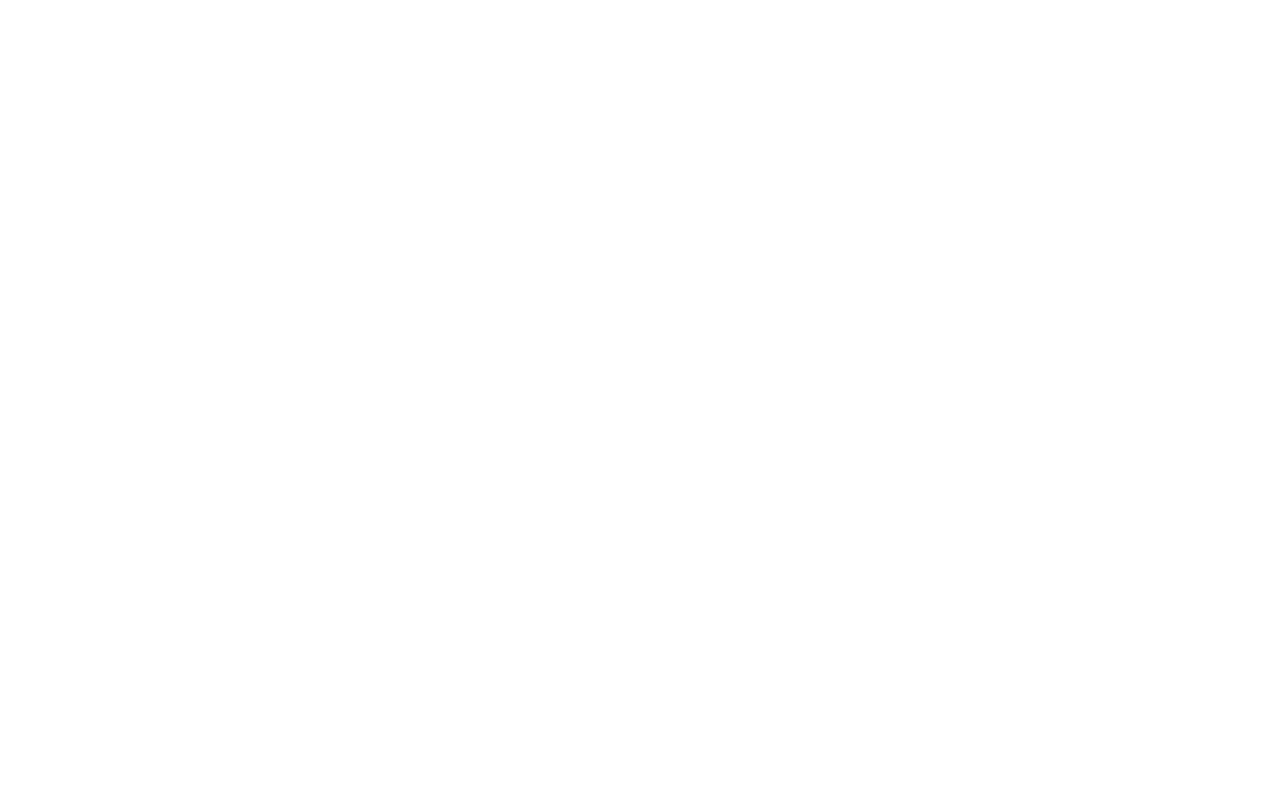
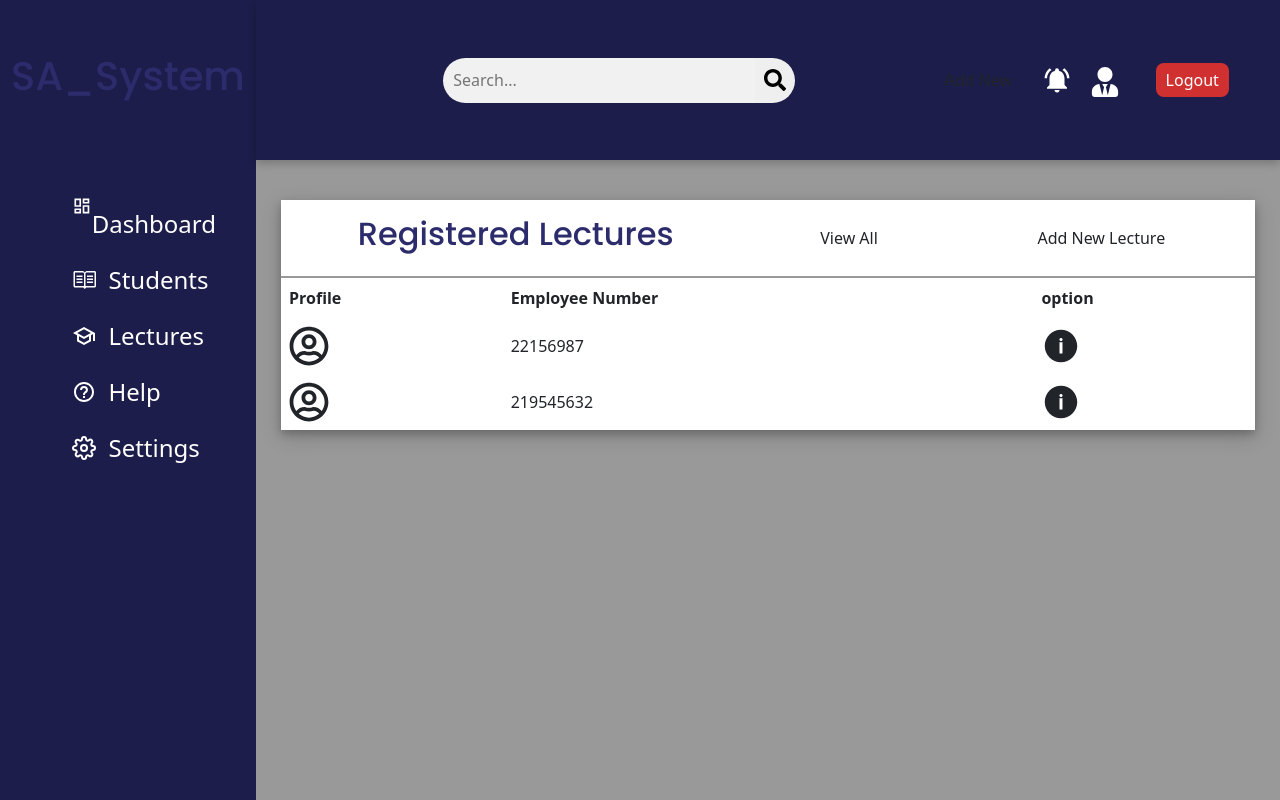
Before and after one commit to SPMazibuko/sa-admin, a React (Create React App) app: page /lectures in a window 1280 px wide. Before the commit this address had no page. Built offline with nearby package versions, Linux system fonts and the light colour scheme.

Commit message:
View Lecture UI

```diff
--- a/src/App.js
+++ b/src/App.js
@@ -7,6 +7,7 @@
   Route
 } from "react-router-dom";
 import { Students } from './components/students/Students';
+import { Lectures } from './components/lectures/Lectures';
 function App() {
   return (
     <Router>
@@ -14,6 +15,7 @@
           <Route path="/" element={<Login />} />
           <Route path="/dashboard" element={<Dashboard />}/>
           <Route path="/students" element={<Students />}/>
+          <Route path="/lectures" element={<Lectures />}/>
         </Routes>
   </Router>
   );
--- /dev/null
+++ b/src/components/lectures/Lectures.js
@@ -0,0 +1,43 @@
+import React, {useState} from 'react';
+import './lectures.css';
+import { Sidebar } from '../sidebar/Sidebar';
+import { Header } from '../header/Header';
+import {FaRegUserCircle} from 'react-icons/fa';
+import {IoIosInformationCircle} from 'react-icons/io';
+
+export const Lectures = () => {
+    return(
+        <div>
+            <Sidebar />
+            <div className='dashboard__container'>
+                <Header />
+                <div className='students__container'>
+                <div className="new-students">
+                    <div className="title">
+                        <h2>Registered Lectures</h2>
+                        <a href="#" className= "btn">View All</a>
+                        <a href="#" className= "btn">Add New Lecture</a>
+                    </div>
+                    <table>
+                        <tr>
+                            <th>Profile</th>
+                            <th>Employee Number</th>
+                            <th>option</th>
+                        </tr>
+                        <tr>
+                            <td><FaRegUserCircle className='dashboard__user-icon'/></td>
+                            <td>22156987</td>
+                            <td><IoIosInformationCircle className='dashboard__user-icon'/></td>
+                        </tr>
+                        <tr>
+                            <td><FaRegUserCircle className='dashboard__user-icon'/></td>
+                            <td>219545632</td>
+                            <td><IoIosInformationCircle className='dashboard__user-icon'/></td>
+                        </tr>
+                    </table>
+                </div>
+            </div>
+            </div>
+        </div>
+    );
+}
--- /dev/null
+++ b/src/components/lectures/lectures.css
@@ -0,0 +1,53 @@
+.students__container{
+    position: fixed;
+    margin-top: 20vh;
+    margin-left: 20vw;
+    min-height: 80vh;
+    min-width: 80vw;
+    background: #999;
+}
+.new-students {
+    flex: 2;
+    background: white;
+    min-height: 20vh;
+    margin: 0 25px;
+    box-shadow: 0 4px 8px 0 rgba(0, 0, 0, 0.2), 0 6px 20px 0 rgba(0, 0, 0, 0.19);
+    display: flex;
+    flex-direction: column;
+    margin-top: 5vh;
+}
+
+table {
+    padding: 10px;
+}
+
+th,td {
+text-align: left;
+padding: 8px;
+}
+
+
+table td:nth-child(1) img {
+    height: 40px;
+    width: 40px;
+}
+
+.icon-case{
+    height: 50px;
+    width: 50px;
+}
+.card-icon{
+    font-size: 50px;
+}
+
+.title {
+    display: flex;
+    align-items: center;
+    justify-content: space-around;
+    padding: 15px 10px;
+    border-bottom: 2px solid #999;
+}
+
+.dashboard__user-icon{
+    font-size: 40px;
+}
--- a/src/components/sidebar/Sidebar.js
+++ b/src/components/sidebar/Sidebar.js
@@ -22,6 +22,11 @@
         navigate('/students');
     }
 
+    const toLectures=()=>{
+        setActiveNav('/lectures');
+        navigate('/lectures');
+    }
+
   return (
     <div className='side-menu'>
         <div className='sidebar__logo'>
@@ -35,7 +40,7 @@
             <li onClick={toStudents} className= {activeNav === '/students' ? 'active' : ''}>
               <GoBook /> &nbsp; Students
             </li>
-            <li onClick={() => setActiveNav('/lectures')} className={activeNav === '/lectures' ? 'active' : ''}>
+            <li onClick={toLectures} className={activeNav === '/lectures' ? 'active' : ''}>
                 <MdOutlineSchool /> &nbsp; Lectures
             </li>
             <li onClick={() => setActiveNav('#help')} className={activeNav === '#help' ? 'active' : ''}>
```
